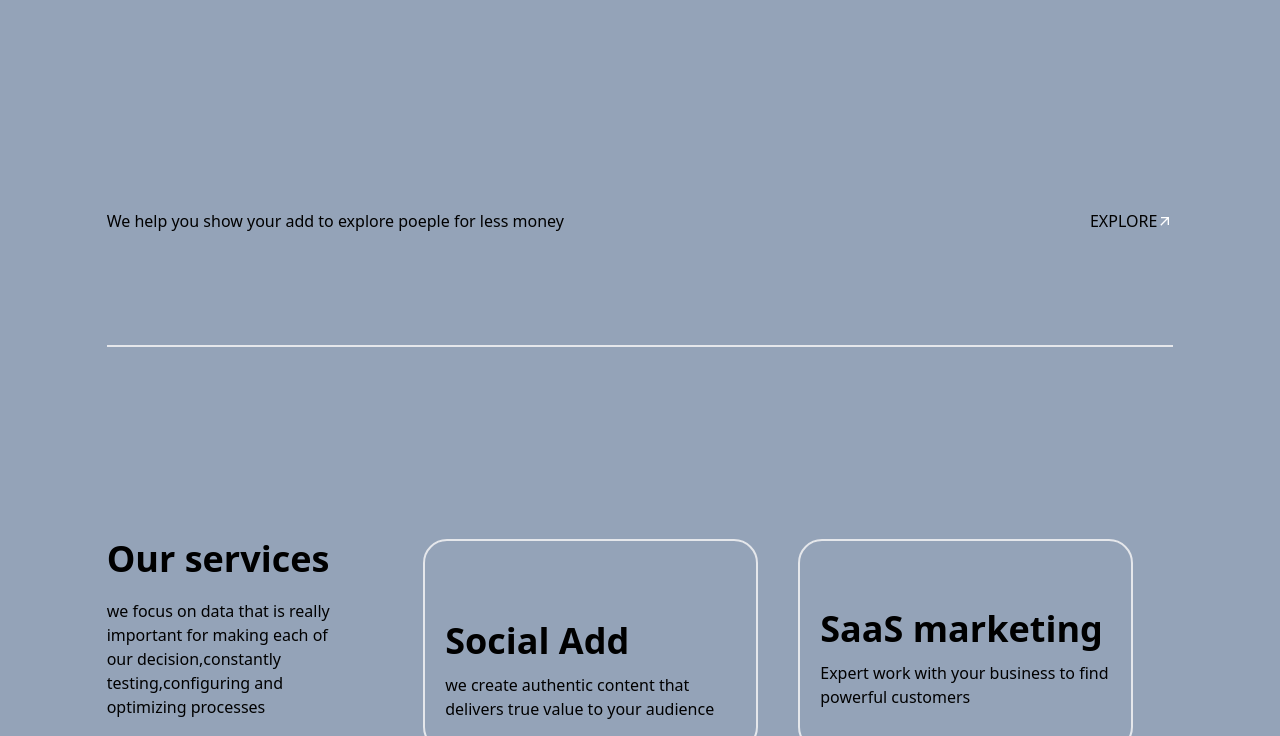
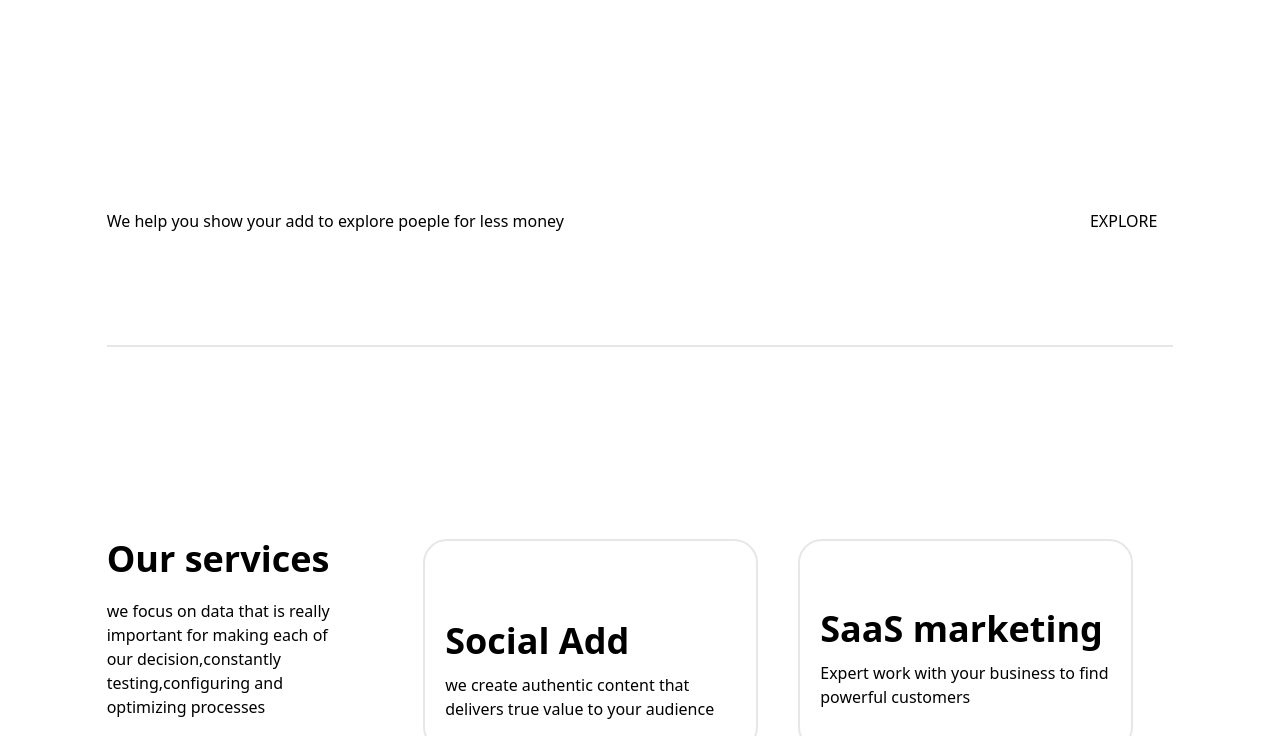
Before and after one commit to OlayinkaAdeoti/tailwind, a website: page index.html in a window 1280 px wide. Shown: the part 527-1263 px from the top of the page. Drawn offline with nearby package versions, Linux system fonts and the light colour scheme; files that its build step writes are made by us from their sources; files whose address does not match are found by name.

Commit message:
correction

```diff
--- a/tail/index.html
+++ b/index.html
@@ -8,7 +8,7 @@
     <link href="https://cdn.jsdelivr.net/npm/tailwindcss@2.2.19/dist/tailwind.min.css" rel="stylesheet">
     <link rel="stylesheet" href="https://cdnjs.cloudflare.com/ajax/libs/font-awesome/6.0.0-beta3/css/all.min.css">
 </head>
-<body class="bg-slate-400">
+<body class="bg-gray">
     <section class="m-auto w-5/6 pt-6 pb-20">
         <nav class="flex  justify-between items-center">
          <h1 class="font-bold text-4xl text-white">SYPHONY</h1>
```
